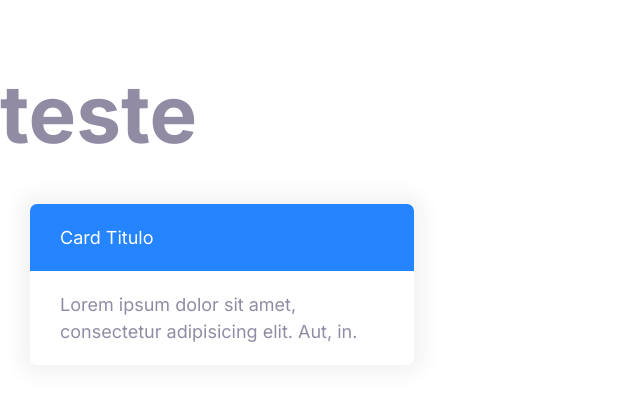
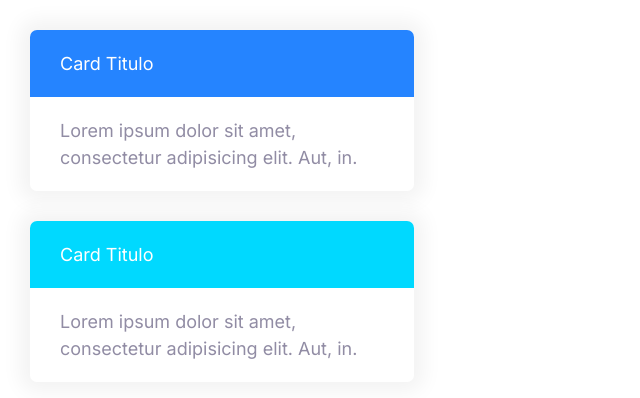
Before and after one commit to FrankMarcelino/projeto-recomenda--o-de-investimento, a plain HTML site: page index.html in a window 1280 px wide. Shown: the whole page, without its empty margins (0-640 px from the left). Drawn offline with Linux system fonts and the light colour scheme.

Commit message:
first commit of the day

```diff
--- a/css/utilitarios-css/cards.css
+++ b/css/utilitarios-css/cards.css
@@ -15,3 +15,8 @@
     background-color: var(--cor-primaria);
     color: var(--cor-branco);
 }
+
+.card--secundario .card__header {
+    background-color: var(--cor-secundaria);
+    color: var(--cor-branco);
+}
--- a/index.html
+++ b/index.html
@@ -12,8 +12,6 @@
 </head>
 
 <body>
-
-    <h1>teste</h1>
     <div style="width: 30%; margin: 30px;">
         <div class="card card--primario">
             <header class="card__header">Card Titulo </header>
@@ -22,6 +20,15 @@
             </div>
         </div>
     </div>
+    <div style="width: 30%; margin: 30px;">
+        <div class="card card--secundario">
+            <header class="card__header">Card Titulo </header>
+            <div class="card__body">
+                Lorem ipsum dolor sit amet, consectetur adipisicing elit. Aut, in.
+            </div>
+        </div>
+    </div>
+
 
 </body>
 
```
Also changed, not shown: componentes-prontos/cards.html (added, +18 -0 lines).
